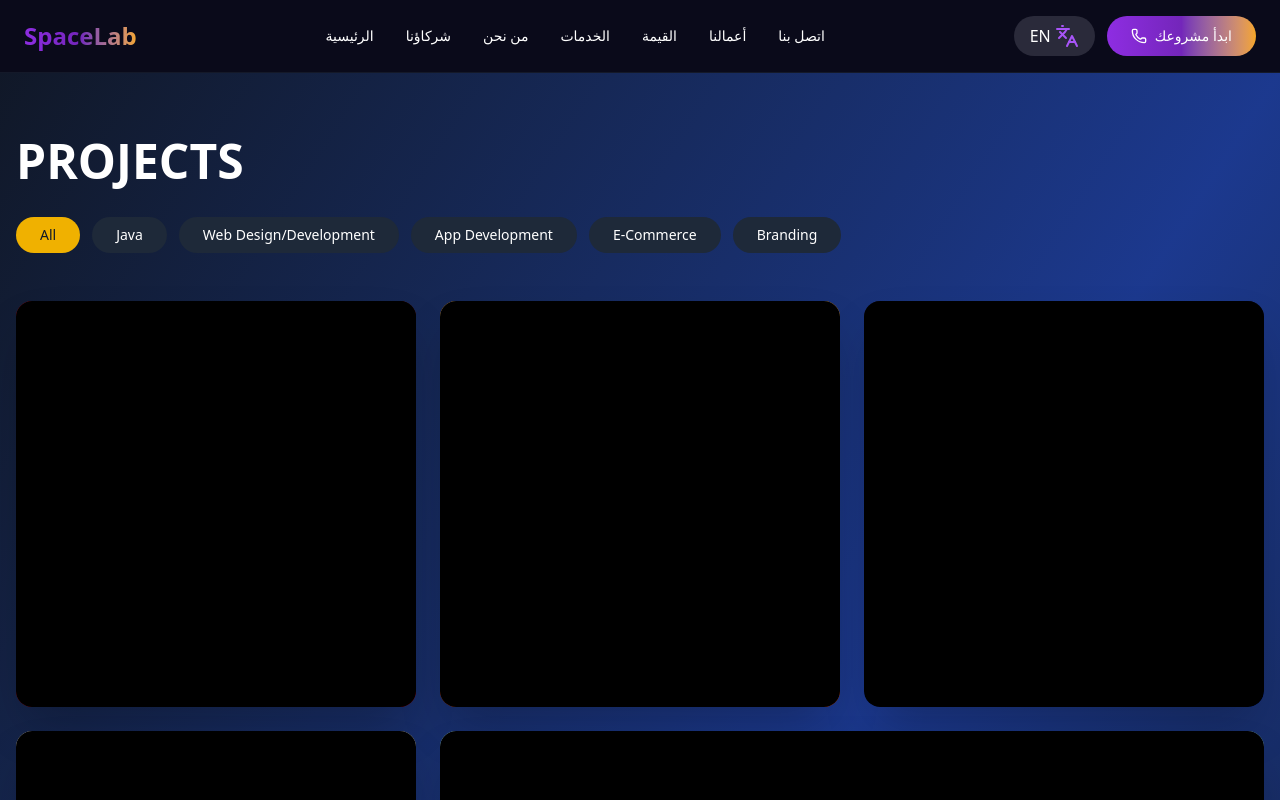
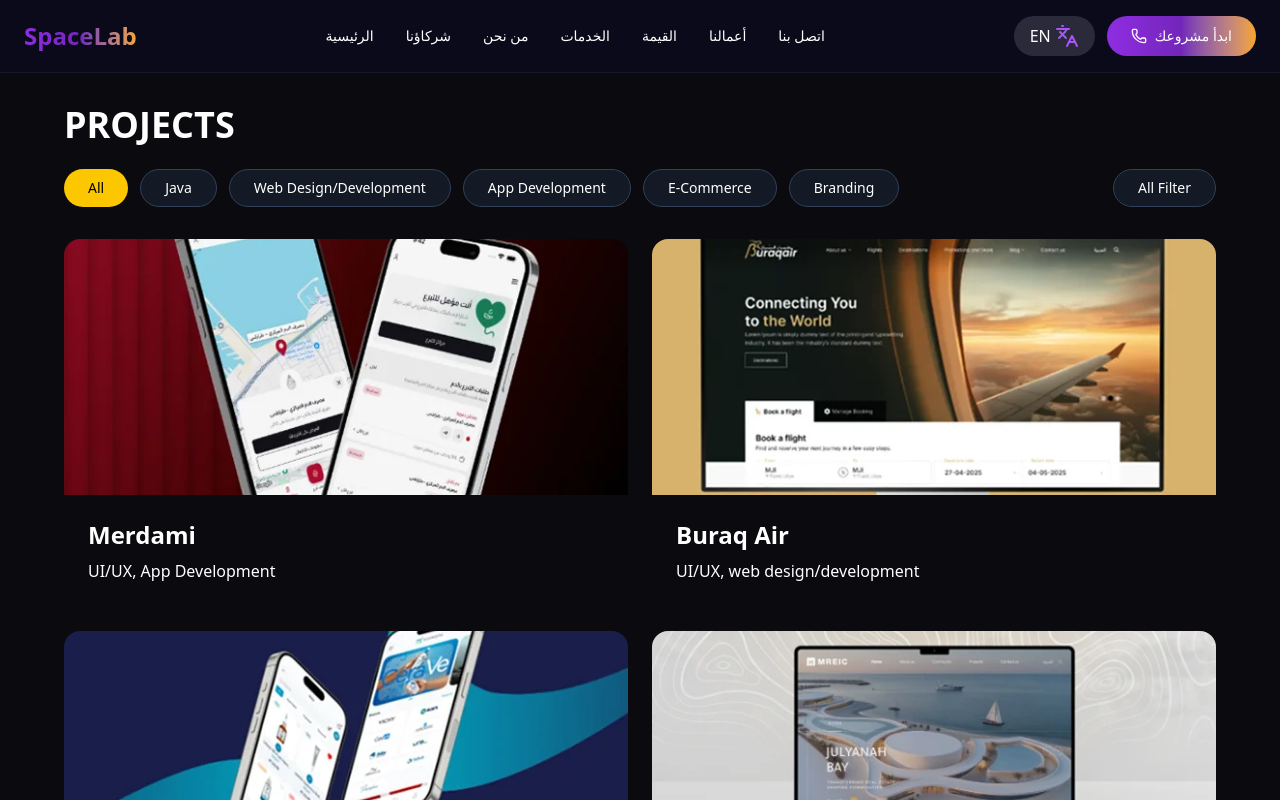
Before and after one commit to hamdymohamedak/SpaceLab, a React (Vite) app: page /projects in a window 1280 px wide. Shown: the top 800 px of the page. Built offline with nearby package versions, Linux system fonts and the light colour scheme.

Commit message:
feat(Projects) add Projects component

```diff
--- a/src/Components/Projects/Projects.jsx
+++ b/src/Components/Projects/Projects.jsx
@@ -1,7 +1,4 @@
-import React, { useState, useEffect } from 'react';
-import { ExternalLink } from 'lucide-react';
-
-// استيراد الصور
+import React, { useState } from 'react';
 import Afriqiyah from "../../assets/Projects/Afriqiyah.webp";
 import AlhakeemCo from "../../assets/Projects/AlhakeemCo.webp";
 import Birds from "../../assets/Projects/Birds.webp";
@@ -13,190 +10,157 @@
 import Mobile from "../../assets/Projects/Mobile.webp";
 import MREIC from "../../assets/Projects/MREIC.webp";
 
-const projectImages = {
-  Afriqiyah,
-  AlhakeemCo,
-  Birds,
-  BuraqAir,
-  informatics,
-  Libyana,
-  lsGives,
-  LYpay,
-  Mobile,
-  MREIC
-};
-
 export default function Projects() {
   const [activeFilter, setActiveFilter] = useState('All');
-  const [loadedImages, setLoadedImages] = useState({});
-
-  const categories = ['All', 'Java', 'Web Design/Development', 'App Development', 'E-Commerce', 'Branding'];
 
   const projects = [
-    { imageKey: 'Mobile', title: 'Merdami', description: 'UI, UX & Web Development', category: 'Web Design/Development' },
-    { imageKey: 'BuraqAir', title: 'Buraq Air', description: 'UI, UX, Web Design/Development', category: 'Web Design/Development' },
-    { imageKey: 'AlhakeemCo', title: 'Alhakeem Co', description: 'E-Commerce, UI, UX, App Development', category: 'E-Commerce' },
-    { imageKey: 'MREIC', title: 'MREIC', description: 'UI, UX, Web Design/Development, App Development', category: 'Web Design/Development' },
-    { imageKey: 'Afriqiyah', title: 'Afriqiyah Airways', description: 'UI, UX, Web Design/Development', category: 'Web Design/Development', size: 'large'},
-    { imageKey: 'Libyana', title: 'Libyana', description: 'UI, UX, Web Design/Development', category: 'Web Design/Development', size: 'large' },
-    { imageKey: 'Birds', title: 'Birds', description: 'UI, UX, Branding', category: 'Branding' },
-    { imageKey: 'informatics', title: 'Informatics', description: 'UI, UX, Web Design/Development', category: 'Web Design/Development' },
-    { imageKey: 'lsGives', title: 'LS Gives', description: 'UI, UX, App Development', category: 'App Development' },
-    { imageKey: 'LYpay', title: 'LYpay', description: 'UI, UX, App Development', category: 'App Development' }
+    {
+      id: 1,
+      title: 'Merdami',
+      des: "UI/UX, App Development",
+      image: Mobile,
+      category: 'Mobile App',
+
+    },
+    {
+      id: 2,
+      title: 'Buraq Air',
+      des: "UI/UX, web design/development",
+      image: BuraqAir,
+      category: 'Web Development',
+
+    },
+    {
+      id: 3,
+      title: 'Alhakeem Co',
+      des: "UI/UX, web design/development, app development",
+      image: AlhakeemCo,
+      category: 'E-Commerce',
+
+    },
+    {
+      id: 4,
+      title: 'MREIC',
+      des: "UI/UX, web design/development, app development",
+      image: MREIC,
+      category: 'Web Development',
+
+    },
+    {
+      id: 5,
+      title: 'Afriqiyah Airways',
+      des: "UI/UX, web design/development",
+      image: Afriqiyah,
+      category: 'Web Development',
+
+    },
+    {
+      id: 6,
+      title: 'Libyana',
+      des: "UI/UX, web design/development",
+      image: Libyana,
+      category: 'Branding',
+
+    },
+    {
+      id: 7,
+      title: 'ls.gives',
+      des: "UI/UX, web design/development",
+      image: lsGives,
+      category: 'Branding',
+
+    },
+    {
+      id: 8,
+      title: 'LYPay Instant Payment Service',
+      des: "UI/UX, web design/development",
+      image: LYpay,
+      category: 'Branding',
+
+    },
+    {
+      id: 9,
+      title: 'Informatics Governance Forum',
+      des: "UI/UX, web design/development",
+      image: informatics,
+      category: 'Branding',
+
+    },
+    {
+      id: 10,
+      title: 'Birds',
+      des: "UI/UX, web design/development, Branding",
+      image: Birds,
+      category: 'Branding',
+
+    }
   ];
 
-  // تحميل الصور مسبقاً
-  useEffect(() => {
-    const loadImages = async () => {
-      const loaded = {};
-      for (const [key, src] of Object.entries(projectImages)) {
-        try {
-          const img = new Image();
-          img.src = src;
-          await new Promise((resolve, reject) => {
-            img.onload = resolve;
-            img.onerror = reject;
-          });
-          loaded[key] = src;
-        } catch (error) {
-          console.error(`Failed to load image: ${key}`, error);
-          loaded[key] = null;
-        }
-      }
-      setLoadedImages(loaded);
-    };
-
-    loadImages();
-  }, []);
+  const filters = ['All', 'Java', 'Web Design/Development', 'App Development', 'E-Commerce', 'Branding'];
 
   const filteredProjects = activeFilter === 'All'
     ? projects
-    : projects.filter(project => project.category === activeFilter);
-
-  const handleImageError = (e, imageKey) => {
-    console.error(`Error loading image: ${imageKey}`);
-    e.target.style.display = 'none';
-    e.target.parentElement.innerHTML = `
-      <div class="w-full h-full flex flex-col items-center justify-center bg-gray-800 text-white p-4">
-        <div class="text-4xl mb-2">📷</div>
-        <p class="text-center">Image not available</p>
-        <p class="text-sm text-gray-400 mt-1">${imageKey}</p>
-      </div>
-    `;
-  };
-
-  const handleImageLoad = (e, imageKey) => {
-    console.log(`Successfully loaded: ${imageKey}`);
-    e.target.style.opacity = '1';
-  };
+    : projects.filter(p => p.category.includes(activeFilter));
 
   return (
-    <div className="min-h-screen bg-gradient-to-br from-gray-900 via-blue-900 to-gray-900 py-16 px-4">
-      <div className="max-w-7xl mx-auto">
+    <div className="min-h-screen p-8">
+      <div className="relative max-w-6xl mx-auto">
         {/* Header */}
-        <div className="mb-12">
-          <h1 className="text-5xl font-bold text-white mb-8">PROJECTS</h1>
+        <div className="mb-8">
+          <h1 className="text-4xl font-bold text-white mb-6">PROJECTS</h1>
 
           {/* Filter Buttons */}
           <div className="flex flex-wrap gap-3">
-            {categories.map((category) => (
+            {filters.map((filter) => (
               <button
-                key={category}
-                onClick={() => setActiveFilter(category)}
-                className={`px-6 py-2 rounded-full text-sm font-medium transition-all duration-300 ${
-                  activeFilter === category
-                    ? 'bg-yellow-500 text-gray-900'
-                    : 'bg-gray-800 text-white hover:bg-gray-700'
-                }`}
+                key={filter}
+                onClick={() => setActiveFilter(filter)}
+                className={`px-6 py-2 rounded-full text-sm font-medium transition-all duration-300 ${activeFilter === filter
+                  ? 'bg-yellow-400 text-black'
+                  : 'bg-slate-800/50 text-white hover:bg-slate-700/50 border border-slate-700'
+                  }`}
               >
-                {category}
+                {filter}
               </button>
             ))}
+
+            <button className="ml-auto px-6 py-2 rounded-full text-sm font-medium bg-slate-800/50 text-white border border-slate-700 hover:bg-slate-700/50 transition-all duration-300">
+              All Filter
+            </button>
           </div>
         </div>
 
         {/* Projects Grid */}
-        <div className="grid grid-cols-1 md:grid-cols-2 lg:grid-cols-3 gap-6">
-          {filteredProjects.map((project, index) => (
+        <div className="grid grid-cols-1 md:grid-cols-2 gap-6">
+          {filteredProjects.map((project) => (
             <div
-              key={index}
-              className={`group relative overflow-hidden rounded-2xl shadow-2xl ${
-                project.size === 'large' ? 'md:col-span-2 lg:col-span-2' : ''
-              } ${
-                index === 0
-                  ? 'bg-gradient-to-br from-red-900 to-red-700'
-                  : index === 1
-                  ? 'bg-gradient-to-br from-orange-800 to-orange-600'
-                  : index === 2
-                  ? 'bg-gradient-to-br from-blue-900 to-blue-700'
-                  : index === 3
-                  ? 'bg-gradient-to-br from-gray-700 to-gray-600'
-                  : index === 4
-                  ? 'bg-gradient-to-br from-cyan-600 to-blue-500'
-                  : index === 5
-                  ? 'bg-gradient-to-br from-purple-800 to-pink-600'
-                  : index === 6
-                  ? 'bg-gradient-to-br from-green-700 to-green-500'
-                  : index === 7
-                  ? 'bg-gradient-to-br from-indigo-800 to-indigo-600'
-                  : index === 8
-                  ? 'bg-gradient-to-br from-yellow-700 to-orange-500'
-                  : 'bg-gradient-to-br from-teal-700 to-cyan-500'
-              } hover:scale-[1.02] transition-transform duration-300 cursor-pointer min-h-[400px] flex flex-col`}
+              key={project.id}
+              className="group relative rounded-2xl overflow-hidden  hover:border-yellow-400/50 transition-all duration-300 hover:shadow-2xl hover:shadow-yellow-400/10"
             >
               {/* Image Container */}
-              <div className="relative h-64 overflow-hidden bg-gray-800 flex-shrink-0">
-                {loadedImages[project.imageKey] ? (
-                  <img
-                    loading="lazy"
-                    src={loadedImages[project.imageKey]}
-                    alt={project.title}
-                    className="w-full h-full object-cover group-hover:scale-105 transition-transform duration-500 opacity-0"
-                    onLoad={(e) => handleImageLoad(e, project.imageKey)}
-                    onError={(e) => handleImageError(e, project.imageKey)}
-                    style={{ transition: 'opacity 0.3s' }}
-                  />
-                ) : (
-                  <div className="w-full h-full flex items-center justify-center bg-gray-800">
-                    <div className="animate-pulse flex flex-col items-center">
-                      <div className="w-12 h-12 bg-gray-600 rounded-full mb-2"></div>
-                      <div className="w-24 h-4 bg-gray-600 rounded"></div>
-                    </div>
-                  </div>
-                )}
+              <div className="relative h-64 overflow-hidden">
+                <img
+                  src={project.image}
+                  alt={project.title}
+                  className="w-full h-full object-cover group-hover:scale-105 transition-transform duration-500"
+                />
+                {/* لو عايز تسيب تأثير تدرج شفاف خفيف ممكن تستخدم ده */}
+                <div className="absolute inset-0 bg-gradient-to-t from-transparent via-transparent to-transparent opacity-60"></div>
               </div>
 
               {/* Content */}
-              <div className="p-6 flex-grow">
+              <div className="p-6 bg-transparent">
                 <h3 className="text-2xl font-bold text-white mb-2">{project.title}</h3>
-                <p className="text-gray-300 text-sm mb-4">{project.description}</p>
-                <span className="inline-block px-3 py-1 bg-black bg-opacity-30 rounded-full text-white text-xs">
-                  {project.category}
-                </span>
+                <div className="flex flex-wrap gap-2 text-white">
+                  {project.des}
+                </div>
               </div>
 
-              {/* Hover Overlay */}
-              <div className="absolute inset-0 bg-black bg-opacity-0 group-hover:bg-opacity-40 transition-all duration-300 flex items-center justify-center pointer-events-none">
-                <ExternalLink className="text-white opacity-0 group-hover:opacity-100 transition-opacity duration-300" size={40} />
-              </div>
+              <div className="absolute inset-0 bg-yellow-400/0 group-hover:bg-yellow-400/5 transition-all duration-300 pointer-events-none"></div>
             </div>
           ))}
         </div>
 
-        {/* Loading State */}
-        {Object.keys(loadedImages).length === 0 && (
-          <div className="text-center py-12">
-            <div className="animate-spin rounded-full h-12 w-12 border-b-2 border-yellow-500 mx-auto mb-4"></div>
-            <p className="text-white text-xl">Loading projects...</p>
-          </div>
-        )}
-
-        {/* No Projects Message */}
-        {filteredProjects.length === 0 && Object.keys(loadedImages).length > 0 && (
-          <div className="text-center py-12">
-            <p className="text-white text-xl">No projects found for this category.</p>
-          </div>
-        )}
       </div>
     </div>
   );
```
